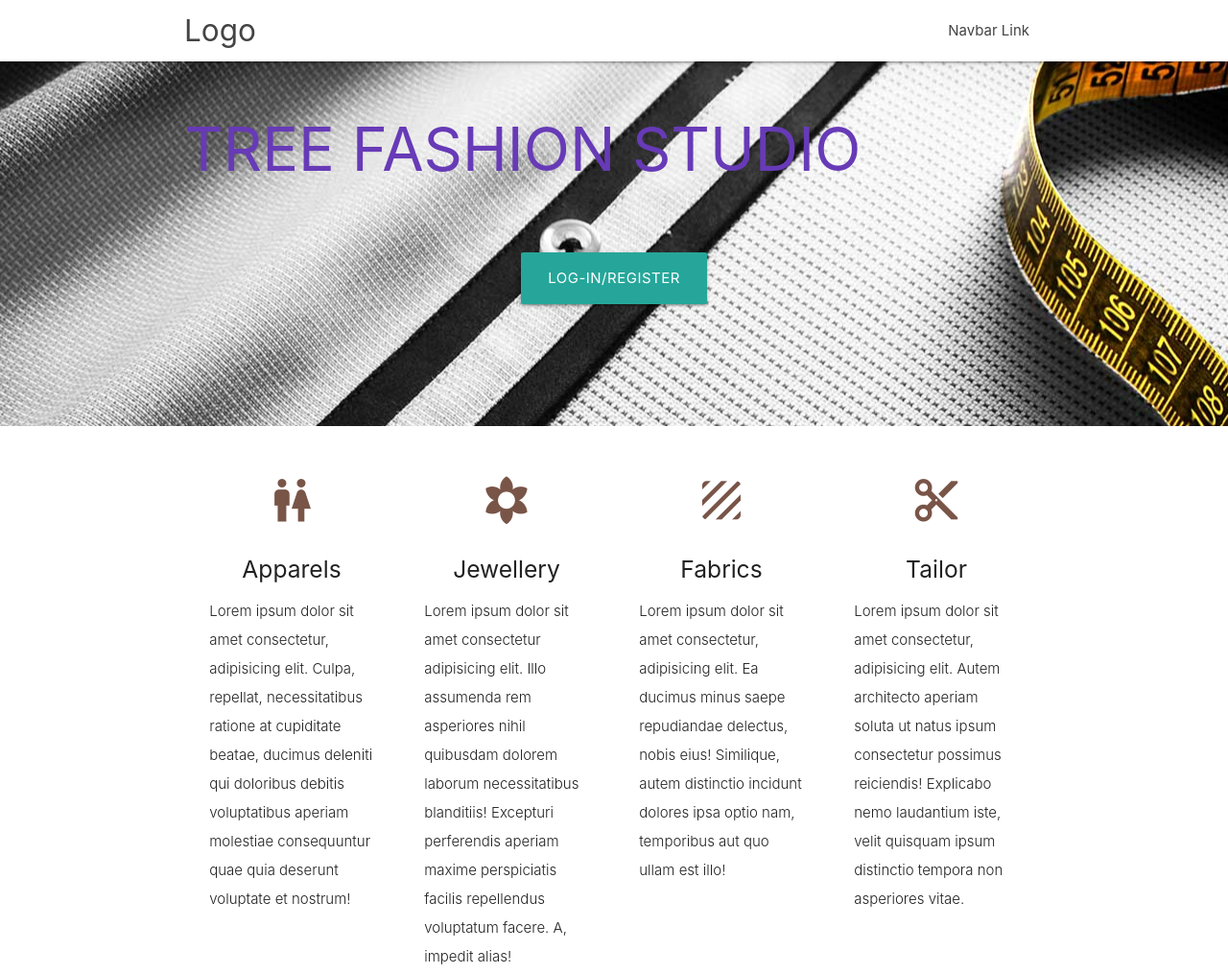
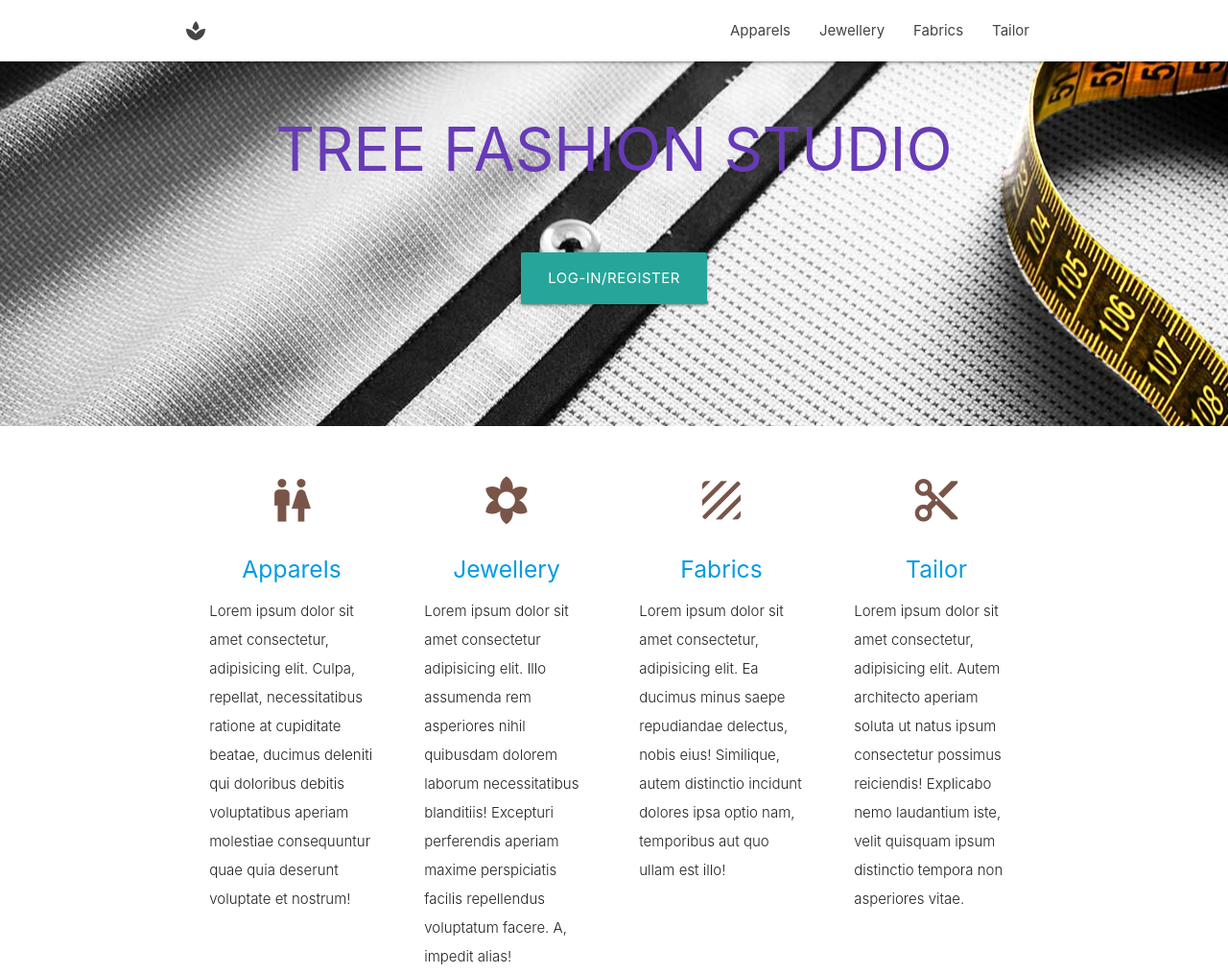
Before and after one commit to prajwalrajbr/sample, a plain HTML site: page index.html in a window 1280 px wide. Shown: the top 1015 px of the page at 96% size. Drawn offline with nearby package versions, Linux system fonts and the light colour scheme.

Commit message:
Add files via upload

```diff
--- a/index.html
+++ b/index.html
@@ -13,13 +13,19 @@
 <body>
   <nav class="white" role="navigation">
     <div class="nav-wrapper container">
-      <a id="logo-container" href="#" class="brand-logo">Logo</a>
+      <a id="logo-container" href="#" class="brand-logo"><i class="large material-icons">spa</i></a>
       <ul class="right hide-on-med-and-down">
-        <li><a href="#">Navbar Link</a></li>
+        <li><a href="apparels">Apparels</a></li>
+        <li><a href="jewellery">Jewellery</a></li>
+        <li><a href="fabrics">Fabrics</a></li>
+        <li><a href="tailor">Tailor</a></li>
       </ul>
 
       <ul id="nav-mobile" class="sidenav">
-        <li><a href="#">Navbar Link</a></li>
+        <li><a href="apparels">Apparels</a></li>
+        <li><a href="jewellery">Jewellery</a></li>
+        <li><a href="fabrics">Fabrics</a></li>
+        <li><a href="tailor">Tailor</a></li>
       </ul>
       <a href="#" data-target="nav-mobile" class="sidenav-trigger"><i class="material-icons">menu</i></a>
     </div>
@@ -29,7 +35,7 @@
     <div class="section no-pad-bot">
       <div class="container">
         <br><br>
-        <h1 class="headline #6200ea deep-purple-text accent-4">TREE FASHION STUDIO</h1>
+        <h1 class="headline center #6200ea deep-purple-text accent-4">TREE FASHION STUDIO</h1>
         <div class="row center">
           <h5 class="header col s12 #eeff41 teal-text accent-2"></h5>
         </div>
@@ -51,8 +57,8 @@
       <div class="row">
         <div class="col s12 m3">
           <div class="icon-block">
-            <h2 class="center brown-text"><i class="material-icons">wc</i></h2>
-            <h5 class="center">Apparels</h5>
+            <a href="/apparels"><h2 class="center brown-text"><i class="material-icons">wc</i></h2></a>
+            <a href="/apparals"><h5 class="center">Apparels</h5></a>
 
             <p class="light">Lorem ipsum dolor sit amet consectetur, adipisicing elit. Culpa, repellat, necessitatibus ratione at cupiditate beatae, ducimus deleniti qui doloribus debitis voluptatibus aperiam molestiae consequuntur quae quia deserunt voluptate et nostrum!</p>
           </div>
@@ -60,8 +66,8 @@
 
         <div class="col s12 m3">
           <div class="icon-block">
-            <h2 class="center brown-text"><i class="material-icons">filter_vintage</i></h2>
-            <h5 class="center">Jewellery</h5>
+            <a href="/jewellery"><h2 class="center brown-text"><i class="material-icons">filter_vintage</i></h2></a>
+            <a href="/jewellery"><h5 class="center">Jewellery</h5></a>
 
             <p class="light">Lorem ipsum dolor sit amet consectetur adipisicing elit. Illo assumenda rem asperiores nihil quibusdam dolorem laborum necessitatibus blanditiis! Excepturi perferendis aperiam maxime perspiciatis facilis repellendus voluptatum facere. A, impedit alias!</p>
           </div>
@@ -69,8 +75,8 @@
 
         <div class="col s12 m3">
           <div class="icon-block">
-            <h2 class="center brown-text"><i class="material-icons">texture</i></h2>
-            <h5 class="center">Fabrics</h5>
+            <a href="/fabrics"><h2 class="center brown-text"><i class="material-icons">texture</i></h2></a>
+            <a href="/fabrics"><h5 class="center">Fabrics</h5></a>
 
             <p class="light">Lorem ipsum dolor sit amet consectetur, adipisicing elit. Ea ducimus minus saepe repudiandae delectus, nobis eius! Similique, autem distinctio incidunt dolores ipsa optio nam, temporibus aut quo ullam est illo!</p>
           </div>
@@ -78,8 +84,8 @@
 
       <div class="col s12 m3">
         <div class="icon-block">
-          <h2 class="center brown-text"><i class="material-icons">content_cut</i></h2>
-          <h5 class="center">Tailor</h5>
+          <a href="/tailor"></a><h2 class="center brown-text"><i class="material-icons">content_cut</i></h2></a>
+          <a href="/tailor"><h5 class="center">Tailor</h5></a>
 
           <p class="light">Lorem ipsum dolor sit amet consectetur, adipisicing elit. Autem architecto aperiam soluta ut natus ipsum consectetur possimus reiciendis! Explicabo nemo laudantium iste, velit quisquam ipsum distinctio tempora non asperiores vitae.</p>
         </div>
```
